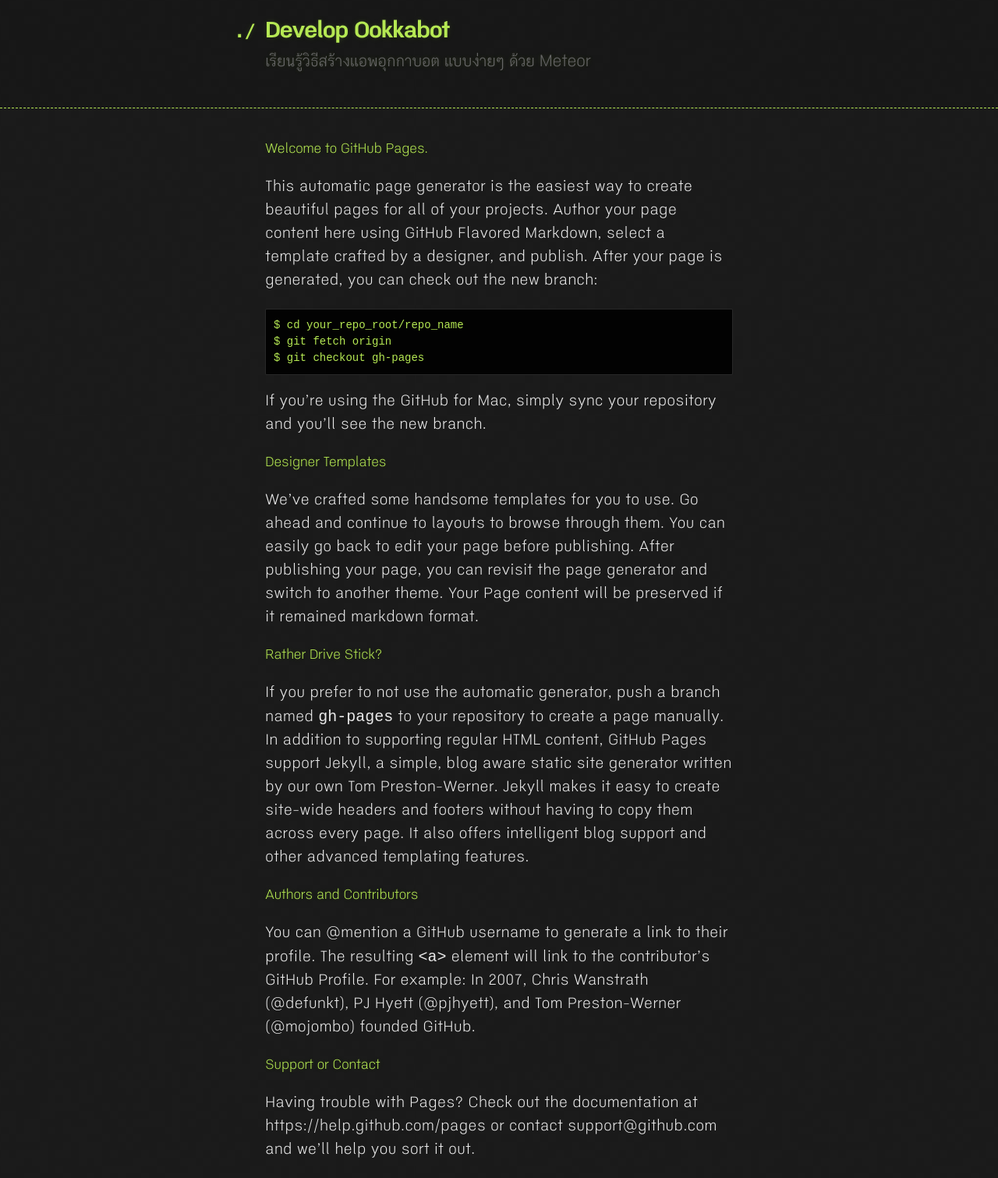
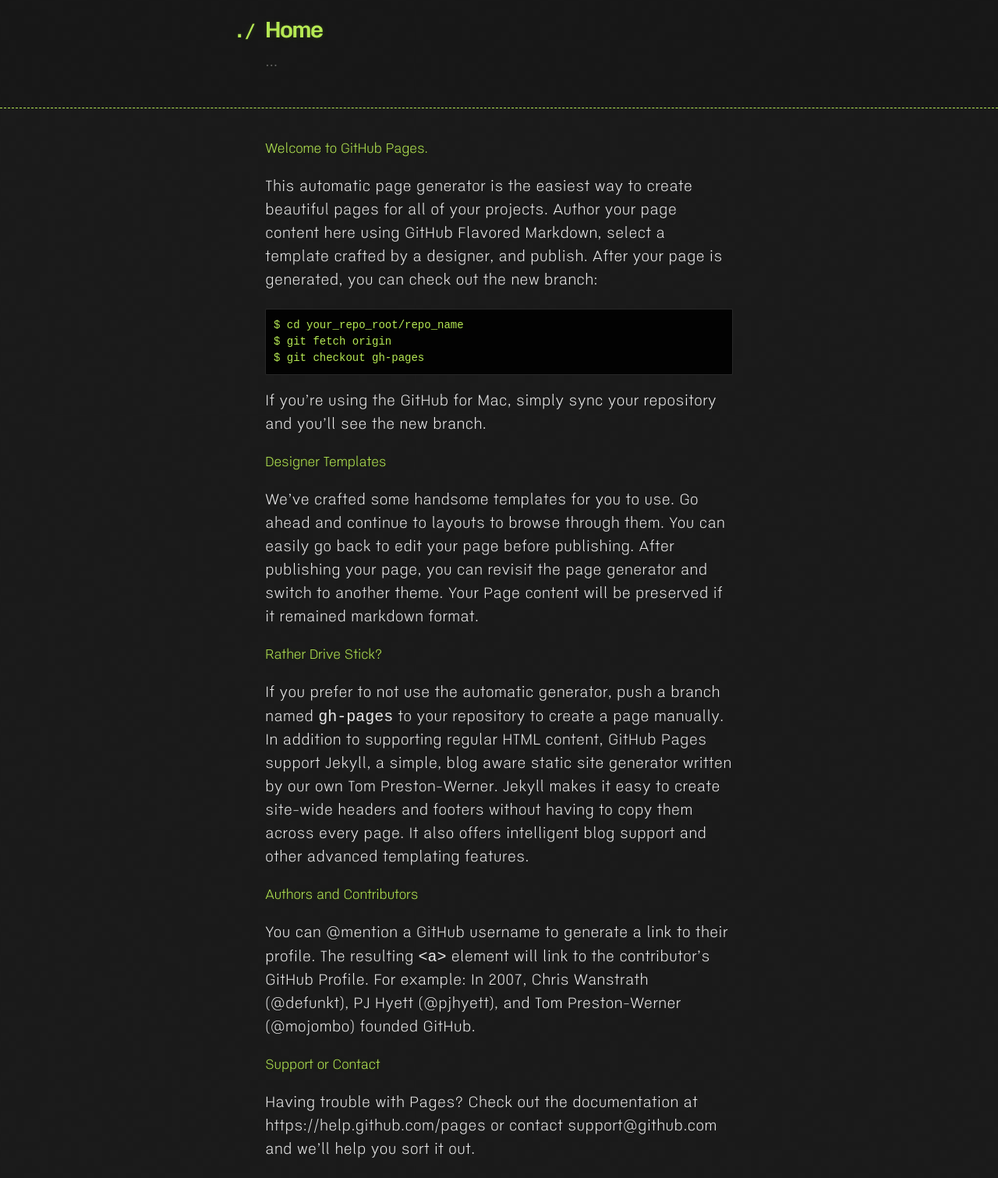
Before and after one commit to Ookkabat/DevelopOokkaboard, a Jekyll site: the page built from index.md, in a window 1280 px wide. Shown: the whole page at 78% size. Built offline with Jekyll 4.4.1, drawn with Linux system fonts in a browser that asks for light colours.

Commit message:
Refactor CSS to SCSS, make use of variables.

```diff
--- a/_includes/head.html
+++ b/_includes/head.html
@@ -1,12 +1,18 @@
 <head>
-    <meta charset='utf-8'>
-    <meta http-equiv="X-UA-Compatible" content="chrome=1">
+    <meta charset="utf-8">
+    <meta http-equiv="X-UA-Compatible" content="IE=edge">
+    <meta name="viewport" content="width=device-width, initial-scale=1">
 
+    <title>{% if page.title %}{{ page.title }}{% else %}{{ site.title }}{% endif %}</title>
+    <meta name="description" content="{% if page.excerpt %}{{ page.excerpt | strip_html | strip_newlines | truncate: 160 }}{% else %}{{ site.description }}{% endif %}">
 
-    <link rel="stylesheet" type="text/css" href="stylesheets/boon.css" media="screen">
-    <link rel="stylesheet" type="text/css" href="stylesheets/stylesheet.css" media="screen">
-    <link rel="stylesheet" type="text/css" href="stylesheets/github-dark.css" media="screen">
+    <link rel="stylesheet" href="{{ "/stylesheets/boon.css" | prepend: site.baseurl }}">
+    <link rel="stylesheet" href="{{ "/stylesheets/main.css" | prepend: site.baseurl }}">
+    <link rel="stylesheet" href="{{ "/stylesheets/github-dark.css" | prepend: site.baseurl }}">
+
+    <!--<link rel="stylesheet" type="text/css" href="stylesheets/boon.css" media="screen">-->
+    <!--<link rel="stylesheet" type="text/css" href="stylesheets/stylesheet.css" media="screen">-->
+    <!--<link rel="stylesheet" type="text/css" href="stylesheets/github-dark.css" media="screen">-->
     <!--<link rel="stylesheet" type="text/css" href="stylesheets/print.css" media="print">-->
 
-    <title>Develop Ookkabot by Ookkabat</title>
 </head>
--- a/_includes/header.html
+++ b/_includes/header.html
@@ -1,7 +1,6 @@
 <header>
     <div class="container">
-        <h1>Develop Ookkabot</h1>
-        <h2>เรียนรู้วิธีสร้างแอพอุกกาบอต แบบง่ายๆ ด้วย Meteor</h2>
-
+        <h1>{% if page.title %}{{ page.title }}{% else %}{{ "Page Title" }}{% endif %}</h1>
+        <h2>{% if page.excerpt %}{{ page.excerpt | prepend: "ในบทนี้คุณจะได้ " | strip_html | strip_newlines | truncate: 160 }}{% else %}{{ "..." }}{% endif %}</h2>
     </div>
 </header>
--- /dev/null
+++ b/_sass/_base.scss
@@ -0,0 +1,167 @@
+body {
+  margin: 0;
+  padding: 0;
+  background: #151515 url("../images/bkg.png") 0 0;
+  color: #eaeaea;
+  font-size: $base-font-size;
+  line-height: 1.5;
+  font-family: $base-font-family;
+
+  text-rendering: optimizeLegibility;
+}
+
+/* General & 'Reset' Stuff */
+
+.container {
+  width: 90%;
+  max-width: 600px;
+  margin: 0 auto;
+}
+
+section {
+  display: block;
+  margin: 0 0 20px 0;
+}
+
+h1, h2, h3, h4, h5, h6 {
+  margin: 0 0 20px;
+}
+
+li {
+  line-height: 1.4 ;
+}
+
+section img {
+  max-width: 100%
+}
+
+h1, h2, h3, h4, h5, h6 {
+  font-weight: normal;
+  font-family: $base-font-family;
+  color: $lime-color;
+  letter-spacing: -0.03em;
+  text-shadow:  0 1px 1px rgba(0, 0, 0, 0.1),
+                0 0 5px rgba(181, 232, 83, 0.1),
+                0 0 10px rgba(181, 232, 83, 0.1);
+}
+
+dt {
+  font-style: italic;
+  font-weight: bold;
+}
+
+ul li {
+  list-style: none;
+  &:before {
+    content: ">>";
+    font-family: $latin-font-family;
+    font-size: 13px;
+    color: $lime-color;
+    margin-left: -37px;
+    margin-right: 21px;
+    line-height: 16px;
+  }
+}
+
+blockquote {
+  color: #aaa;
+  padding-left: 10px;
+  border-left: 1px dotted #666;
+}
+
+pre {
+  background: rgba(0, 0, 0, 0.9);
+  border: 1px solid rgba(255, 255, 255, 0.15);
+  padding: 10px;
+  font-size: 14px;
+  color: $lime-color;
+  border-radius: 2px;
+  -moz-border-radius: 2px;
+  -webkit-border-radius: 2px;
+  text-wrap: normal;
+  overflow: auto;
+  overflow-y: hidden;
+}
+
+table {
+  width: 100%;
+  margin: 0 0 20px 0;
+}
+
+th {
+  text-align: left;
+  border-bottom: 1px dashed $lime-color;
+  padding: 5px 10px;
+}
+
+td {
+  padding: 5px 10px;
+}
+
+hr {
+  height: 0;
+  border: 0;
+  border-bottom: 1px dashed $lime-color;
+  color: $lime-color;
+}
+
+/* Buttons
+*/
+
+.btn {
+  display: inline-block;
+  background: -webkit-linear-gradient(top, rgba(40, 40, 40, 0.3), rgba(35, 35, 35, 0.3) 50%, rgba(10, 10, 10, 0.3) 50%, rgba(0, 0, 0, 0.3));
+  padding: 8px 18px;
+  border-radius: 50px;
+  border: 2px solid rgba(0, 0, 0, 0.7);
+  border-bottom: 2px solid rgba(0, 0, 0, 0.7);
+  border-top: 2px solid rgba(0, 0, 0, 1);
+  color: rgba(255, 255, 255, 0.8);
+  font-family: Helvetica, Arial, sans-serif;
+  font-weight: bold;
+  font-size: 13px;
+  text-decoration: none;
+  text-shadow: 0 -1px 0 rgba(0, 0, 0, 0.75);
+  box-shadow: inset 0 1px 0 rgba(255, 255, 255, 0.05);
+
+  &:hover {
+    background: -webkit-linear-gradient(top, rgba(40, 40, 40, 0.6), rgba(35, 35, 35, 0.6) 50%, rgba(10, 10, 10, 0.8) 50%, rgba(0, 0, 0, 0.8));
+  }
+
+  .icon {
+    display: inline-block;
+    width: 16px;
+    height: 16px;
+    margin: 1px 8px 0 0;
+    float: left;
+  }
+}
+
+.btn-github .icon {
+  opacity: 0.6;
+  background: url("../images/blacktocat.png") 0 0 no-repeat;
+}
+
+/* Links
+   a, a:hover, a:visited
+*/
+
+a {
+  color: #63c0f5;
+  text-shadow: 0 0 5px rgba(104, 182, 255, 0.5);
+}
+
+/* Clearfix */
+
+.cf:before, .cf:after {
+  content:"";
+  display:table;
+}
+
+.cf:after {
+  clear:both;
+}
+
+.cf {
+  zoom:1;
+}
--- /dev/null
+++ b/_sass/_contents.scss
@@ -0,0 +1,48 @@
+/* Main Content
+*/
+
+#main_content {
+
+  width: 100%;
+  -webkit-font-smoothing: antialiased;
+
+  h1 {
+    font-size: 30px;
+  }
+
+  h2 {
+    font-size: 24px;
+  }
+
+  h3 {
+    font-size: 18px;
+  }
+
+  h4 {
+    font-size: 14px;
+  }
+
+  h5 {
+    font-size: 12px;
+    text-transform: uppercase;
+    margin: 0 0 5px 0;
+  }
+
+  h6 {
+    font-size: 12px;
+    text-transform: uppercase;
+    color: #999;
+    margin: 0 0 5px 0;
+  }
+
+}
+
+
+/* Accessories
+*/
+
+#downloads .btn {
+  display: inline-block;
+  text-align: center;
+  margin: 0;
+}
--- /dev/null
+++ b/_sass/_layout.scss
@@ -0,0 +1,39 @@
+/* Header, <header>
+   header   - container
+   h1       - project name
+   h2       - project description
+*/
+
+header {
+  background: rgba(0, 0, 0, 0.1);
+  width: 100%;
+  border-bottom: 1px dashed $lime-color;
+  padding: 20px 0;
+  margin: 0 0 40px 0;
+
+  h1 {
+    font-size: 30px;
+    line-height: 1.5;
+    margin: 0 0 0 -40px;
+    font-weight: bold;
+    font-family: $base-font-family;
+    color: $lime-color;
+    text-shadow:  0 1px 1px rgba(0, 0, 0, 0.1),
+                  0 0 5px rgba(181, 232, 83, 0.1),
+                  0 0 10px rgba(181, 232, 83, 0.1);
+    letter-spacing: -1px;
+    -webkit-font-smoothing: antialiased;
+
+    &:before {
+      content: "./ ";
+      font-size: 24px;
+      font-family: $latin-font-family;
+    }
+  }
+
+  h2 {
+    font-size: 22px;
+    font-weight: 300;
+    color: #666;
+  }
+}
--- /dev/null
+++ b/stylesheets/main.scss
@@ -0,0 +1,56 @@
+---
+# Only the main Sass file needs front matter (the dashes are enough)
+---
+@charset "utf-8";
+
+
+// Using variables
+$base-font-family: "Boon-0.6", Monaco, "Bitstream Vera Sans Mono", "Lucida Console", Terminal, monospace;
+$latin-font-family: Monaco, "Bitstream Vera Sans Mono", "Lucida Console", Terminal, monospace;
+$lime-color: #b5e853;
+$base-font-size:   20px;
+
+// Not used yet
+
+$small-font-size:  $base-font-size * 0.875;
+$base-line-height: 1.5;
+
+$spacing-unit:     30px;
+
+$text-color:       #111;
+$background-color: #fdfdfd;
+$brand-color:      #2a7ae2;
+
+$grey-color:       #828282;
+$grey-color-light: lighten($grey-color, 40%);
+$grey-color-dark:  darken($grey-color, 25%);
+
+// Width of the content area
+$content-width:    800px;
+
+$on-palm:          600px;
+$on-laptop:        800px;
+
+
+
+// Using media queries with like this:
+// @include media-query($on-palm) {
+//     .wrapper {
+    //         padding-right: $spacing-unit / 2;
+    //         padding-left: $spacing-unit / 2;
+    //     }
+// }
+@mixin media-query($device) {
+    @media screen and (max-width: $device) {
+        @content;
+    }
+}
+
+
+
+// Import partials from `sass_dir` (defaults to `_sass`)
+@import
+    "base",
+    "layout",
+    "contents"
+;
```
Also changed, not shown: _config.yml (line endings or trailing spaces).
